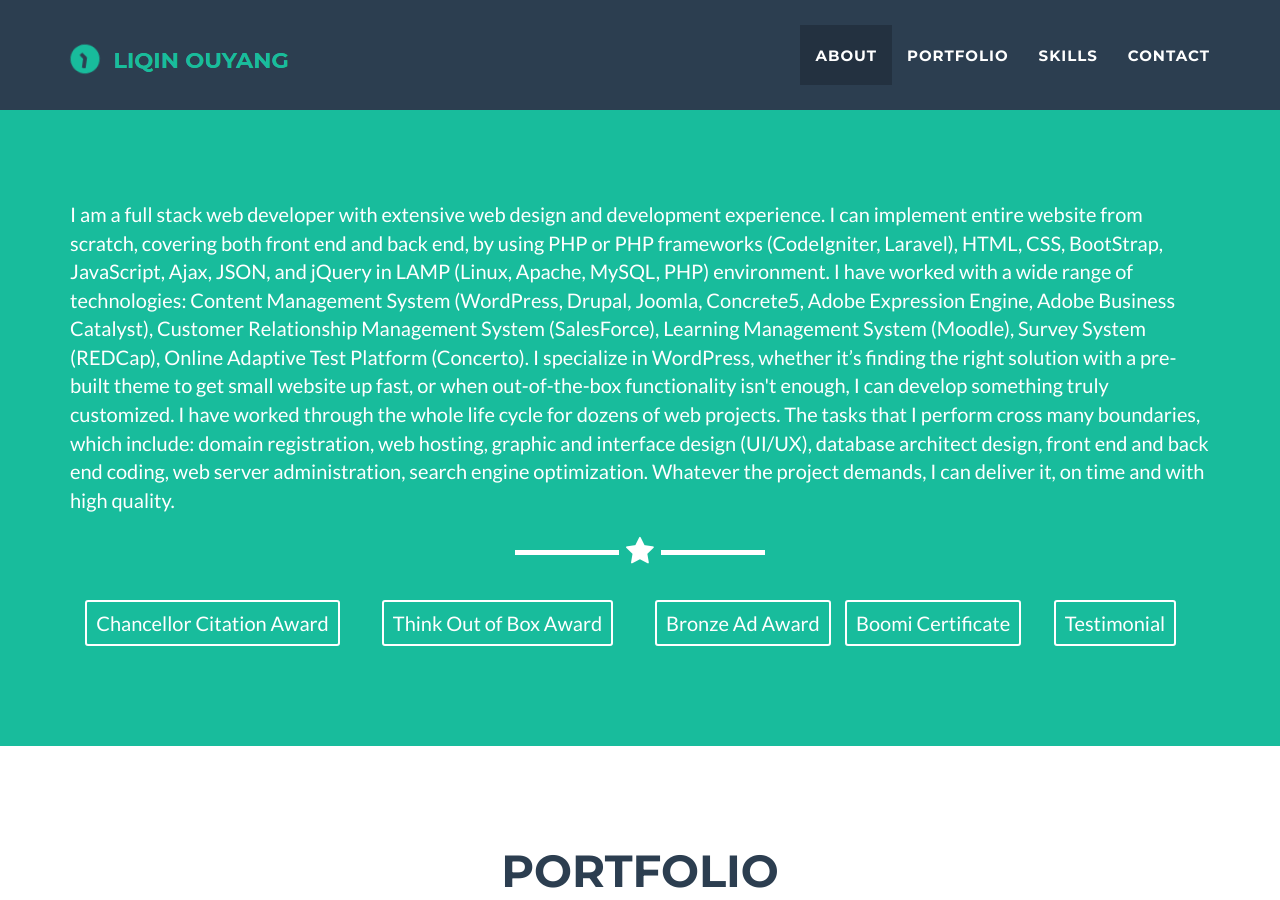
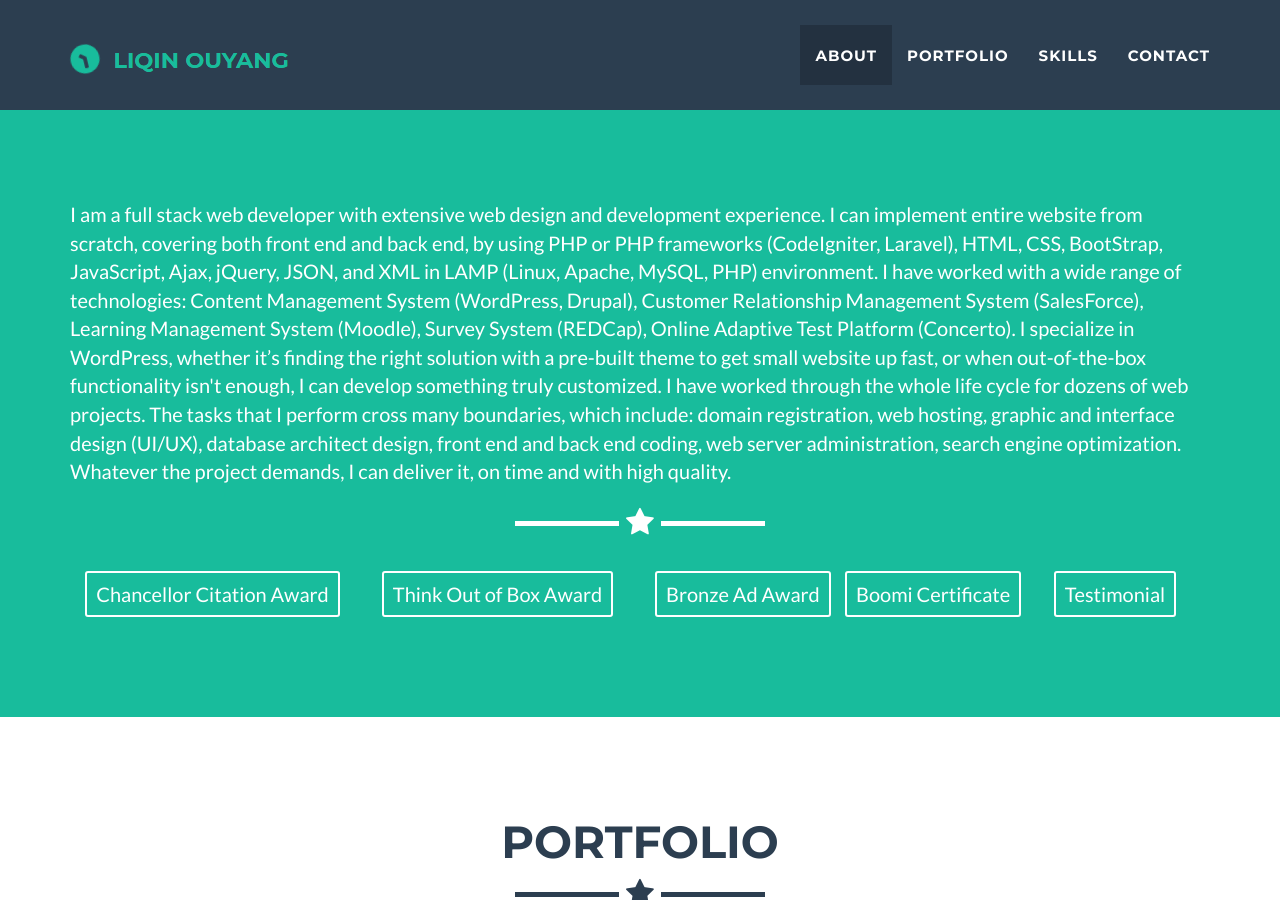
Before and after one commit to hbxtoylq/hbxtoylq.github.io, a Jekyll site: the page built from index.html, in a window 1280 px wide and 900 px high. Built offline with Jekyll 4.4.1, drawn with Linux system fonts in a browser that asks for light colours; nearby versions of some CDN libraries.

Commit message:
Update header.html

```diff
--- a/_includes/header.html
+++ b/_includes/header.html
@@ -5,9 +5,8 @@
                 <div class="col-lg-12 text-left">
 				<p>I am a full stack web developer with extensive web design and development experience.
 				I can implement entire website from scratch, covering both front end and back end, by using PHP or PHP frameworks (CodeIgniter, Laravel),
-					HTML, CSS, BootStrap, JavaScript, Ajax, JSON, and jQuery in LAMP (Linux, Apache, MySQL, PHP) environment.
-					I have worked with a wide range of technologies: Content Management System (WordPress, Drupal, Joomla, Concrete5,
-					Adobe Expression Engine, Adobe Business Catalyst), Customer Relationship Management System (SalesForce),
+					HTML, CSS, BootStrap, JavaScript, Ajax, jQuery, JSON, and XML in LAMP (Linux, Apache, MySQL, PHP) environment.
+					I have worked with a wide range of technologies: Content Management System (WordPress, Drupal), Customer Relationship Management System (SalesForce),
 					Learning Management System (Moodle), Survey System (REDCap), Online Adaptive Test Platform (Concerto). I specialize in WordPress, whether it’s finding the right solution with a pre-built theme to get small website up fast,
 					or when out-of-the-box functionality isn't enough, I can develop something truly customized. I have worked through the
 					whole life cycle for dozens of web projects. The tasks that I perform cross many boundaries,
```
